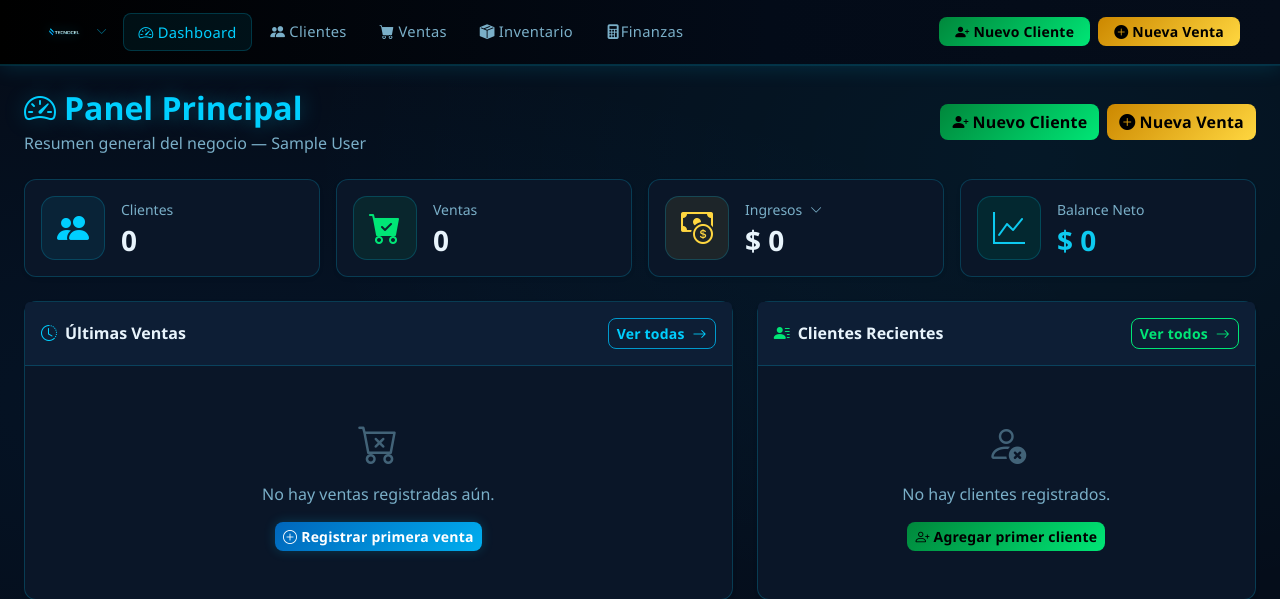
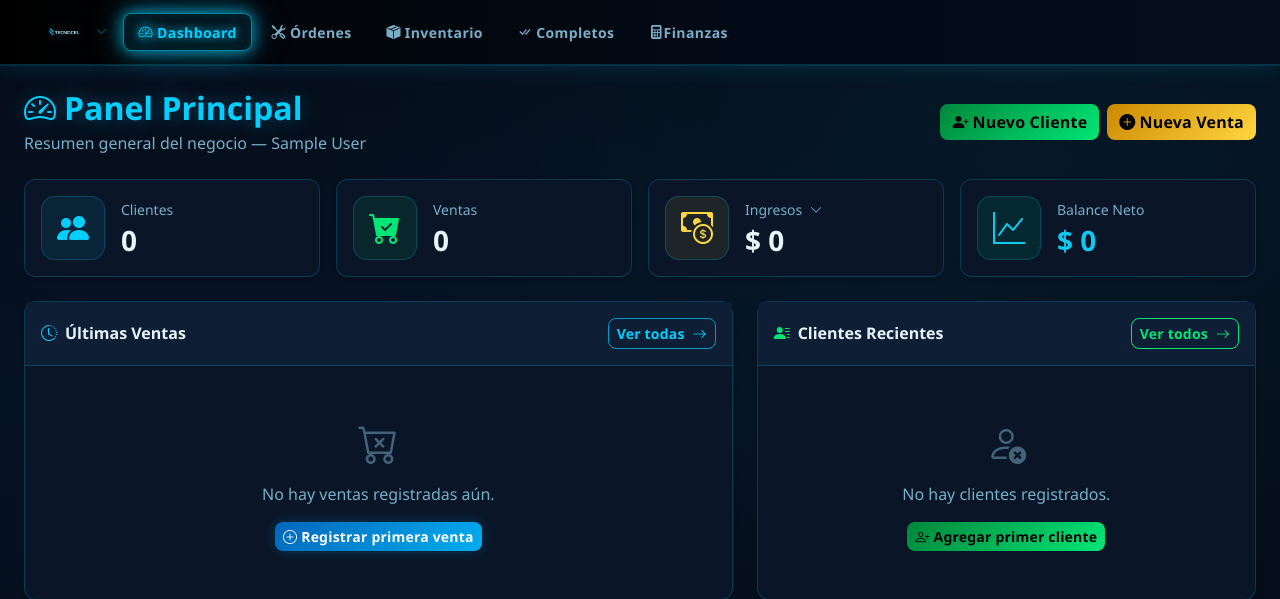
Before and after one commit to tecnocelanapoima-crypto/crm-tecnocel, a Flask app: page / in a window 1280 px wide. Shown: the top 599 px of the page. Run offline with Flask 3, Linux system fonts and the light colour scheme; the visitor is signed in with stand-in values (Sample User, id 1); data that the repository does not hold is empty.

Commit message:
feat: efecto brillo/glow en botones de navegacion navbar

```diff
--- a/templates/base.html
+++ b/templates/base.html
@@ -51,6 +51,46 @@
         .logo-caret{color:rgba(0,207,255,0.5);font-size:.7rem;transition:transform .2s}
         .logo-dropdown-toggle.show .logo-caret{transform:rotate(180deg)}
         .color-dot{width:12px;height:12px;border-radius:50%;flex-shrink:0}
+
+        /* ===== NAVBAR LINKS GLOW ===== */
+        .navbar-nav .nav-link {
+            color: rgba(160,196,216,0.75);
+            font-weight: 600;
+            font-size: .875rem;
+            letter-spacing: .03em;
+            padding: 6px 14px;
+            border-radius: 8px;
+            border: 1px solid transparent;
+            transition: color .25s, border-color .25s, box-shadow .25s, background .25s, text-shadow .25s;
+            position: relative;
+        }
+        .navbar-nav .nav-link:hover {
+            color: #00CFFF;
+            border-color: rgba(0,207,255,0.45);
+            background: rgba(0,207,255,0.07);
+            box-shadow: 0 0 10px rgba(0,207,255,0.45), 0 0 22px rgba(0,207,255,0.2);
+            text-shadow: 0 0 8px rgba(0,207,255,0.8);
+            animation: nav-glow-pulse 1.8s ease-in-out infinite;
+        }
+        .navbar-nav .nav-link.active {
+            color: #00CFFF;
+            border-color: rgba(0,207,255,0.6);
+            background: rgba(0,207,255,0.10);
+            box-shadow: 0 0 14px rgba(0,207,255,0.6), 0 0 32px rgba(0,207,255,0.3), inset 0 0 10px rgba(0,207,255,0.08);
+            text-shadow: 0 0 10px rgba(0,207,255,0.9);
+            animation: nav-glow-pulse 1.8s ease-in-out infinite;
+        }
+        .navbar-nav .nav-link i {
+            transition: filter .25s;
+        }
+        .navbar-nav .nav-link:hover i,
+        .navbar-nav .nav-link.active i {
+            filter: drop-shadow(0 0 6px rgba(0,207,255,0.9));
+        }
+        @keyframes nav-glow-pulse {
+            0%,100% { box-shadow: 0 0 10px rgba(0,207,255,0.5), 0 0 22px rgba(0,207,255,0.2); }
+            50%      { box-shadow: 0 0 18px rgba(0,207,255,0.85), 0 0 40px rgba(0,207,255,0.4), inset 0 0 12px rgba(0,207,255,0.12); }
+        }
     </style>
 </head>
 <body>
@@ -80,6 +120,7 @@
                 <div class="logo-dropdown-section">
                     <div class="logo-dropdown-section-title">Navegación</div>
                     <a class="logo-dropdown-item" href="{{ url_for('index') }}"><i class="bi bi-speedometer2"></i>Dashboard</a>
+                    <a class="logo-dropdown-item" href="{{ url_for('completos') }}"><i class="bi bi-check-all text-success"></i>Completos</a>
                     <a class="logo-dropdown-item" href="{{ url_for('clientes.lista') }}"><i class="bi bi-people-fill"></i>Clientes</a>
                     <a class="logo-dropdown-item" href="{{ url_for('ventas.lista') }}"><i class="bi bi-cart-fill"></i>Ventas</a>
                     <a class="logo-dropdown-item" href="{{ url_for('inventario.lista') }}"><i class="bi bi-box-seam-fill"></i>Inventario</a>
@@ -89,8 +130,8 @@
                 <!-- Acciones rápidas -->
                 <div class="logo-dropdown-section">
                     <div class="logo-dropdown-section-title">Acciones rápidas</div>
-                    <a class="logo-dropdown-item" href="{{ url_for('clientes.crear') }}"><i class="bi bi-person-plus-fill"></i>Nuevo cliente</a>
-                    <a class="logo-dropdown-item" href="{{ url_for('ventas.crear') }}"><i class="bi bi-plus-circle-fill"></i>Nueva venta</a>
+                    {# <a class="logo-dropdown-item" href="{{ url_for('clientes.crear') }}"><i class="bi bi-person-plus-fill"></i>Nuevo cliente</a> #}
+                    {# <a class="logo-dropdown-item" href="{{ url_for('ventas.crear') }}"><i class="bi bi-plus-circle-fill"></i>Nueva venta</a> #}
                     <a class="logo-dropdown-item" href="{{ url_for('inventario.crear') }}"><i class="bi bi-box-fill"></i>Nuevo producto</a>
                 </div>
 
@@ -137,19 +178,33 @@
                         <i class="bi bi-speedometer2 me-1"></i>Dashboard
                     </a>
                 </li>
+                {#
                 <li class="nav-item">
                     <a class="nav-link {% if request.endpoint and 'clientes' in request.endpoint %}active{% endif %}" href="{{ url_for('clientes.lista') }}">
                         <i class="bi bi-people-fill me-1"></i>Clientes
                     </a>
                 </li>
+                 #}
+                {#
                 <li class="nav-item">
                     <a class="nav-link {% if request.endpoint and 'ventas' in request.endpoint %}active{% endif %}" href="{{ url_for('ventas.lista') }}">
                         <i class="bi bi-cart-fill me-1"></i>Ventas
                     </a>
                 </li>
+                 #}
+                <li class="nav-item">
+                    <a class="nav-link {% if request.endpoint and 'ordenes' in request.endpoint %}active{% endif %}" href="{{ url_for('ordenes.lista') }}">
+                        <i class="bi bi-tools me-1"></i>Órdenes
+                    </a>
+                </li>
                 <li class="nav-item">
                     <a class="nav-link {% if request.endpoint and 'inventario' in request.endpoint %}active{% endif %}" href="{{ url_for('inventario.lista') }}">
                         <i class="bi bi-box-seam-fill me-1"></i>Inventario
+                    </a>
+                </li>
+                <li class="nav-item">
+                    <a class="nav-link {% if request.endpoint == 'completos' %}active{% endif %}" href="{{ url_for('completos') }}">
+                        <i class="bi bi-check-all me-1"></i>Completos
                     </a>
                 </li>
                 <li class="nav-item">
@@ -159,12 +214,14 @@
                 </li>
             </ul>
             <div class="d-flex align-items-center gap-2 mt-2 mt-lg-0 mb-2 mb-lg-0">
-                <a href="{{ url_for('clientes.crear') }}" class="btn btn-success btn-sm px-3">
+                {# <a href="{{ url_for('clientes.crear') }}" class="btn btn-success btn-sm px-3">
                     <i class="bi bi-person-plus-fill me-1"></i>Nuevo Cliente
-                </a>
+                </a> #}
+                {#
                 <a href="{{ url_for('ventas.crear') }}" class="btn btn-warning btn-sm px-3">
                     <i class="bi bi-plus-circle-fill me-1"></i>Nueva Venta
                 </a>
+                 #}
             </div>
         </div>
     </div>
```
